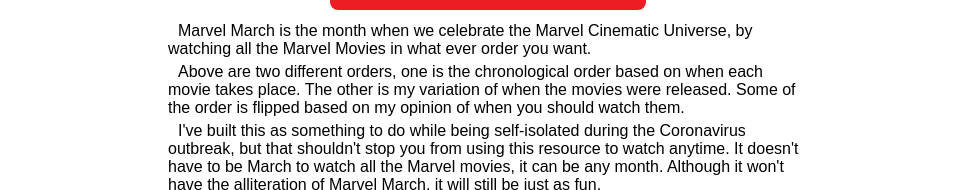
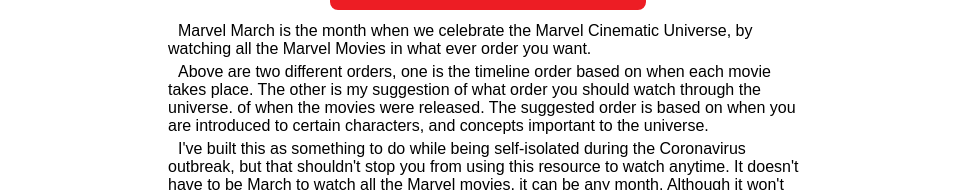
Before and after one commit to Henry-Overholt/marvelMarch, an Angular app: page / in a window 1280 px wide. Both pictures are taken after a click on the button "What is Marvel March?". Shown: the part 7955-8145 px from the top of the page, without its empty margins (152-1127 px from the left). Built offline with nearby package versions, Linux system fonts and the light colour scheme; a web font is replaced by a local one.

Commit message:
changed the answer to what is Marvel March

```diff
--- a/src/app/check-list/check-list.component.html
+++ b/src/app/check-list/check-list.component.html
@@ -93,10 +93,11 @@
       by watching all the Marvel Movies in what ever order you want.
     </p>
     <p>
-      Above are two different orders, one is the chronological order based on
-      when each movie takes place. The other is my variation of when the movies
-      were released. Some of the order is flipped based on my opinion of when
-      you should watch them.
+      Above are two different orders, one is the timeline order based on when
+      each movie takes place. The other is my suggestion of what order you
+      should watch through the universe. of when the movies were released. The
+      suggested order is based on when you are introduced to certain characters,
+      and concepts important to the universe.
     </p>
     <p>
       I've built this as something to do while being self-isolated during the
```
